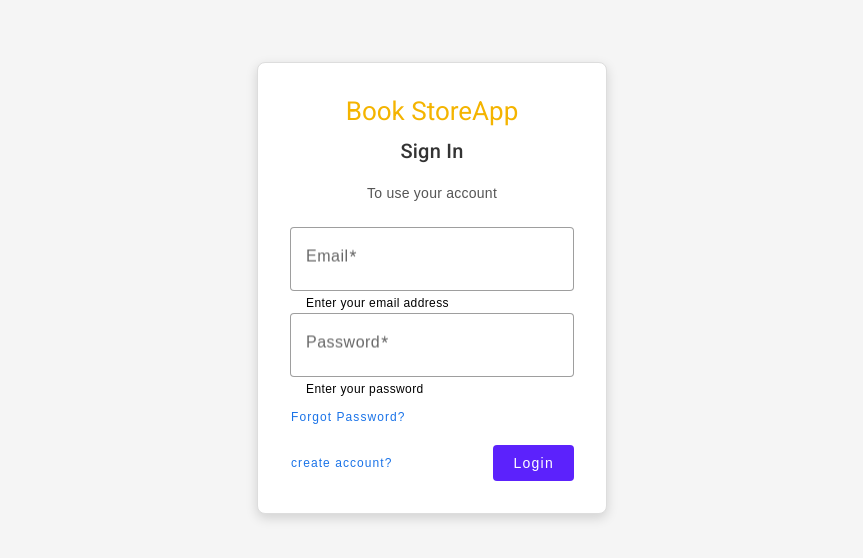
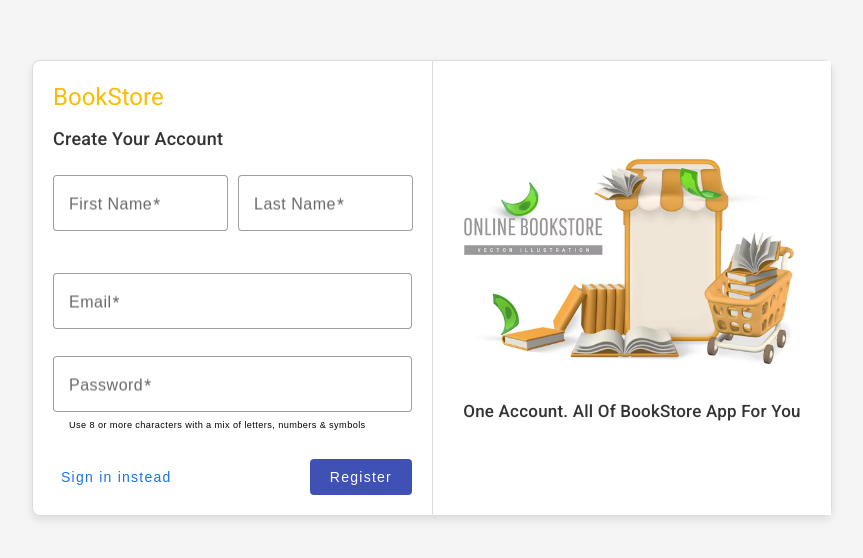
Before and after one commit to shahbazkhan520441/BookStoreApplication-UI, an Angular app: page / in a window 1280 px wide. Shown: the part 112-670 px from the top of the page, without its empty margins (208-1071 px from the left). Built offline with nearby package versions, Linux system fonts and the light colour scheme.

Commit message:
created signup form using angular material

```diff
--- a/src/app/app.component.html
+++ b/src/app/app.component.html
@@ -1,3 +1,3 @@
-<app-login></app-login>
+<!-- <app-login></app-login> -->
 
-<!-- <app-signup></app-signup> -->
+<app-signup></app-signup>
--- a/src/app/signup/signup.component.html
+++ b/src/app/signup/signup.component.html
@@ -1,25 +1,48 @@
 <div class="body">
     <div class="container">
+      <!-- Signup Form Section -->
       <div class="signup-form">
         <h1>BookStore</h1>
-            <h2>Create Yout  Account</h2>
+        <h2>Create Your Account</h2>
         <form>
+          <!-- First and Last Name Fields -->
           <div class="input-group">
-                    <input type="text" placeholder="First Name*" required>
-                    <input type="text" placeholder="Last Name*" required>
+            <mat-form-field appearance="outline" class="full-width">
+              <mat-label>First Name</mat-label>
+              <input matInput type="text" placeholder="First Name*" required />
+            </mat-form-field>
+            <mat-form-field appearance="outline" class="full-width">
+              <mat-label>Last Name</mat-label>
+              <input matInput type="text" placeholder="Last Name*" required />
+            </mat-form-field>
           </div>
-                <input type="email" placeholder="Email*" required>
-                <input type="password" placeholder="Password*" required>
-                <small>Use 8 or more characters with a mix of letters, numbers & symbols</small>
+
+          <!-- Email Field -->
+          <mat-form-field appearance="outline" class="full-width">
+            <mat-label>Email</mat-label>
+            <input matInput type="email" placeholder="Email*" required />
+          </mat-form-field>
+
+          <!-- Password Field -->
+          <mat-form-field appearance="outline" class="full-width">
+            <mat-label>Password</mat-label>
+            <input matInput type="password" placeholder="Password*" required />
+            <mat-hint>Use 8 or more characters with a mix of letters, numbers & symbols</mat-hint>
+            </mat-form-field>
+
+
+          <!-- Actions -->
           <div class="actions">
-                    <a href="Login.html"> sign in instead</a>
-                    <button type="submit">Register</button>
+            <a mat-button href="Login.html">Sign in instead</a>
+            <button mat-flat-button color="primary" type="submit">Register</button>
           </div>
         </form>
       </div>
+
+      <!-- Info Section -->
       <div class="info-section">
-            <img src="userIcon.jpeg" alt="Icon">
-            <p> One Account. All Of BookStore App For your</p>
+        <img src="../assets/signup.avif" alt="User Icon" />
+        <h2>One Account. All Of BookStore App For You</h2>
       </div>
-
     </div>
+  </div>
--- a/src/app/signup/signup.component.scss
+++ b/src/app/signup/signup.component.scss
@@ -1,105 +1,114 @@
-/* styles.css*/
-*{
+* {
     box-sizing: border-box;
-    margin:0;
+    margin: 0;
     padding: 0;
     font-family: Arial, sans-serif;
   }
-.body{
+
+  .body {
     display: flex;
     align-items: center;
     justify-content: center;
     min-height: 100vh;
- background-color: #f5f5f5 ;
+    background-color: #f5f5f5;
   }
-.container{
+
+  .container {
     display: flex;
     background-color: white;
-    border: 1px solid;
+    border: 1px solid #ddd;
     border-radius: 8px;
     width: 800px;
-    box-shadow: 0 4px 8px rgba(0,0,0,0.1) ;
+    box-shadow: 0 4px 8px rgba(0, 0, 0, 0.1);
   }
-.signup-form, .info-section {
+
+  .signup-form,
+  .info-section {
     padding: 20px;
     width: 50%;
   }
 
-.signup-form{
+  .signup-form {
     display: flex;
     flex-direction: column;
   }
-form{
-    display: flex;
-    flex-direction: column;
-}
+
   h1 {
     color: #fbbc05;
     font-size: 24px;
     margin-bottom: 10px;
   }
-h2{
+
+  h2 {
     font-size: 18px;
     color: #333;
     margin-bottom: 20px;
   }
-.input-group{
+
+  .input-group {
+
     display: flex;
     gap: 10px;
     margin-bottom: 15px;
+  }
 
+  .full-width {
+    width: 100%;
+    margin-bottom: 5px;
   }
-input[type="text"], input[type="password"] ,input[type="email"]{
-    width: 100%;
-    padding: 10px;
-    margin-bottom: 10px;
-    border: 1px solid #ddd;
-    border-radius: 4px;
+
+  .full-width mat-hint{
+
+
+    font-size: 9.2px;
+    font-family: Arial, Helvetica, sans-serif;
+    color: black;
   }
-small{
-    font-size: 12px;
-    color: #888;
-    margin-bottom: 20px;
-}
-.actions{
+
+  .actions {
     display: flex;
     justify-content: space-between;
     align-items: center;
     margin-top: 20px;
   }
-.actions.a{
-    color: blue;
+
+  .actions a {
+    color: #1a73e8;
     text-decoration: none;
     font-size: 14px;
+  }
 
-}
-button{
-
-    background-color:#1a73e8;
-    color:white;
+  button {
+    background-color: #1a73e8;
+    color: white;
     padding: 10px 20px;
     border: none;
     border-radius: 4px;
     cursor: pointer;
   }
-button:hover{
+
+  button:hover {
     background-color: #155bb5;
   }
-.info-section{
+
+  .info-section {
     display: flex;
     flex-direction: column;
-    background-color: #f5f5f5;
+    background-color: white;
     align-items: center;
     justify-content: center;
     text-align: center;
-    border-left: 1px solid rgb(247, 241, 241);
+    border-left: 1px solid #ddd;
   }
-.info-section p{
-    font-size: 14px;
-    color: #555;
+
+  .info-section  h2 {
+    font-size: 17px;
+    color: #333;
+    margin-bottom: 20px;
   }
-.info-section img{
-    width: 200px;
+
+  .info-section img {
+    width: 110%;
     height: auto;
-    margin-bottom: 20px;
+    margin-bottom: 20px;
   }
```
Also changed, not shown: src/assets/signup.avif (added). Lines whose indentation alone changed are shown as unchanged.
